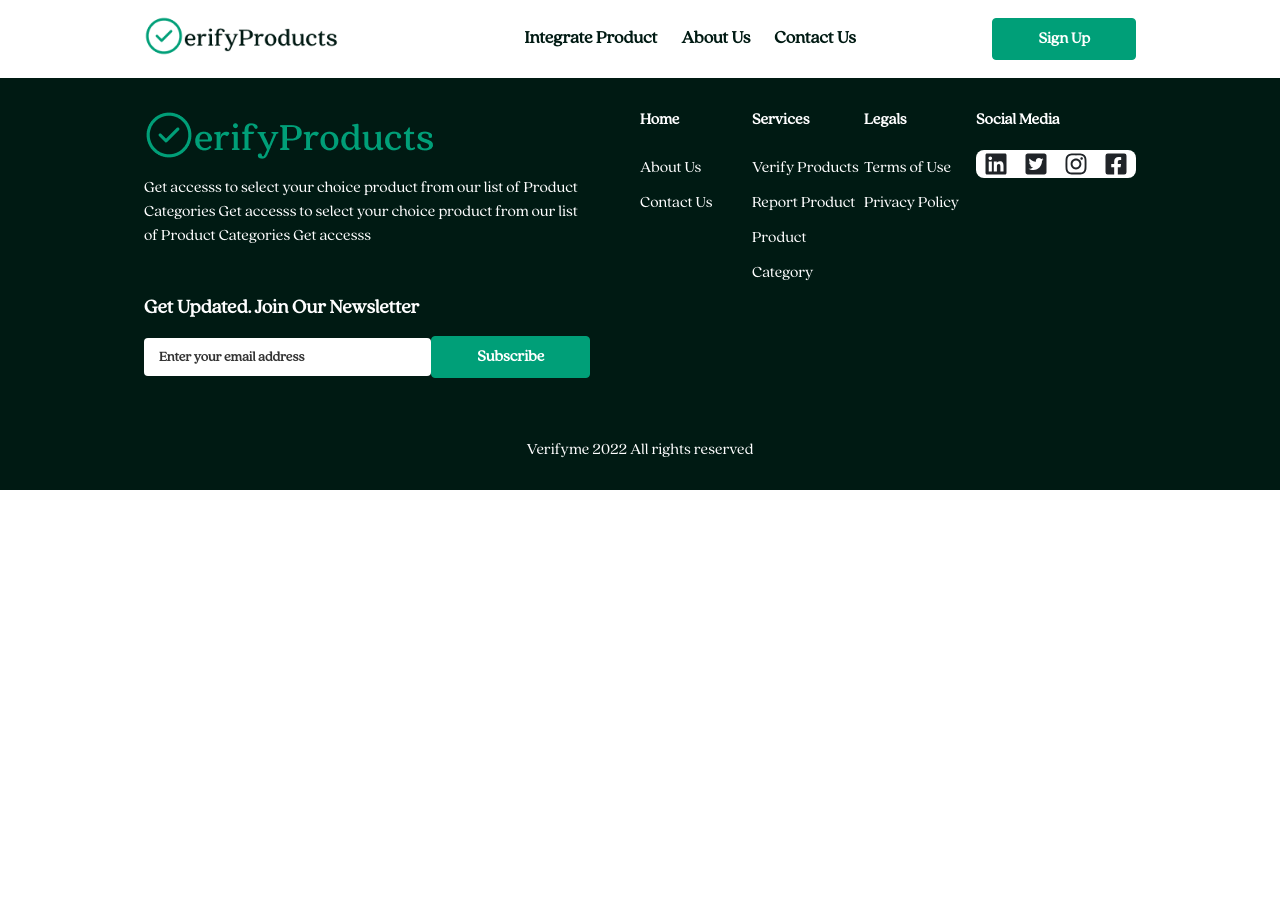
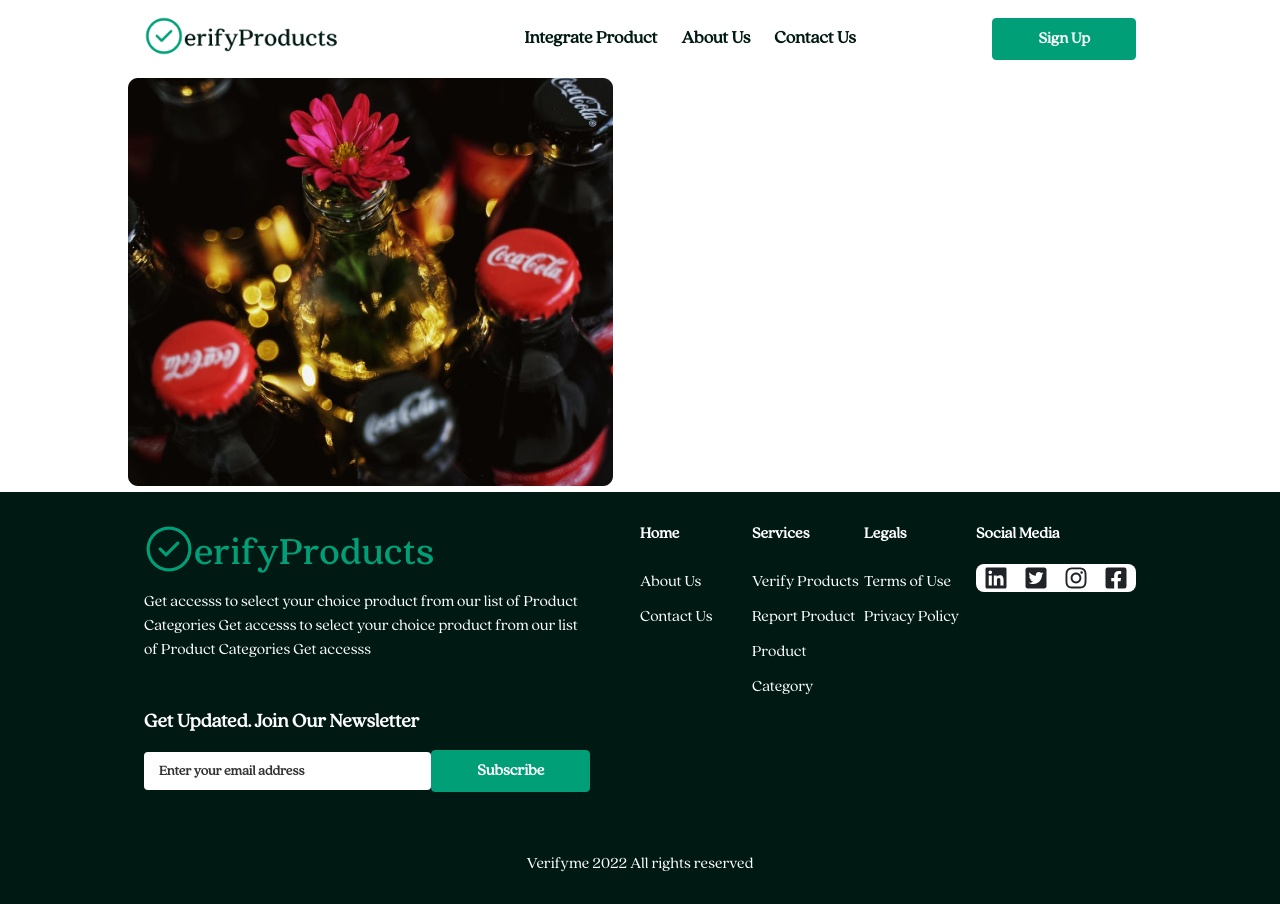
Before and after one commit to Verify-App-TUTN/VerifyProduct, a React (Create React App) app in the folder steps/: page /VerifyP in a window 1280 px wide. Before the commit the page ends 800 px from the top, so only its background shows below. Built offline with nearby package versions, Linux system fonts and the light colour scheme.

Commit message:
sucessfully directect the stuff

```diff
--- a/steps/src/App.css
+++ b/steps/src/App.css
@@ -14,6 +14,9 @@
 .container {
   width: 80%;
   margin: 0 auto !important;
+}
+a {
+  color: #fff;
 }
 .btn {
   border: 1px solid;
--- a/steps/src/App.js
+++ b/steps/src/App.js
@@ -6,8 +6,10 @@
 import Footer from './components/Footer';
 import VerifyForm from './components/VerifyForm';
 import { BrowserRouter, Routes, Route } from "react-router-dom";
+import Verifyproduct from './components/Verifyproduct';
 
 function App() {
+  document.title = "Verify Product"
   return (
     <div>
       <Header
@@ -23,6 +25,7 @@
         <Routes>
           <Route index path='/' element={<ProductN />} />
           <Route path='Verify' element={<VerifyForm />} />
+          <Route path='VerifyP' element={<Verifyproduct />} />
         </Routes>
       </BrowserRouter>
       <Footer />
--- a/steps/src/components/CodeP.jsx
+++ b/steps/src/components/CodeP.jsx
@@ -1,16 +1,16 @@
 import React from 'react';
-import Verifyproduct from './Verifyproduct';
 import { useForm } from 'react-hook-form';
 import styled from 'styled-components';
 import Arrows from '../assets/arrows.png';
+import { useNavigate } from 'react-router-dom';
 
 const CodeP = () => {
     const { register, handleSubmit, formState: { errors } } = useForm();
+    let navigate = useNavigate();
     const onSubmit = data => {
-        <Verifyproduct data={data} />
-    };
-
-    console.log(errors)
+        console.log(data);
+        navigate("/VerifyP", { replace: true })
+    }
     return (
         <Div>
             <h4>Kindly Fill in Your Details</h4>
--- a/steps/src/components/ProductN.jsx
+++ b/steps/src/components/ProductN.jsx
@@ -3,6 +3,7 @@
 import { FaChevronLeft } from 'react-icons/fa';
 import Coke from '../assets/coke.png';
 import Arrow from '../assets/arrows.png';
+import { Link } from 'react-router-dom';
 
 const ProductN = () => {
     return (
@@ -26,7 +27,7 @@
                             </span>
                             <span>product from our list of Product Categories</span>
                         </p>
-                        <button className="btn">Verify Product</button>
+                        <button className="btn"><Link to="Verify">Verify Product</Link></button>
                     </div>
                     <div className="productImages">
                         <div className='coke'><img src={Coke} alt="productImg" /></div>
--- a/steps/src/components/Verifyproduct.jsx
+++ b/steps/src/components/Verifyproduct.jsx
@@ -1,9 +1,12 @@
-import React from 'react'
+import React from 'react';
+import styled from 'styled-components';
+import Coke from '../assets/coke.png';
+import Rating from '../assets/rating.png';
 
 const Verifyproduct = () => {
   return (
-    <div>
-      Verify
+    <div className='container'>
+      <img src={Coke} alt="" />
     </div>
   )
 }
```
